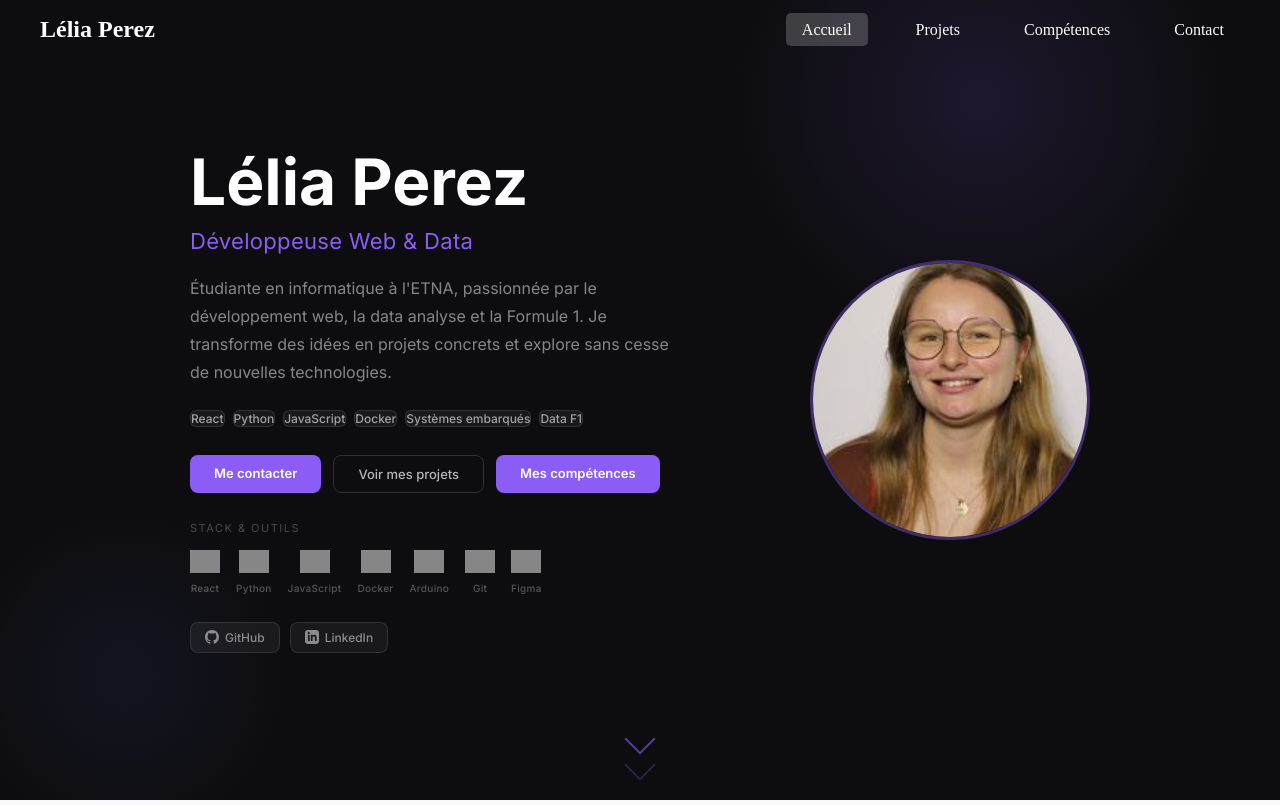
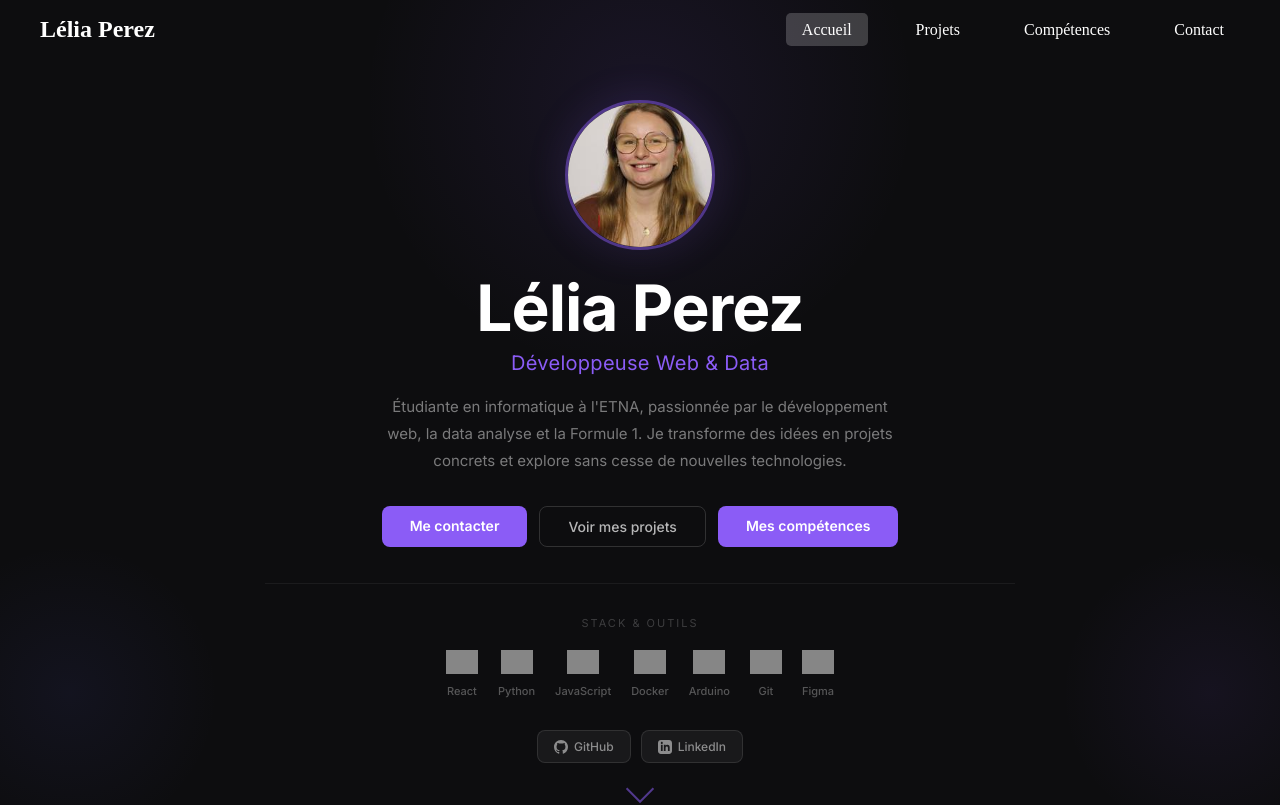
Before and after one commit to przlelia-art/Portfolio, a React (Vite) app: page / in a window 1280 px wide. Shown: the top 805 px of the page. Built offline with nearby package versions, Linux system fonts and the light colour scheme; grey boxes are pictures that could not be loaded.

Commit message:
fix: correction of design for hero

```diff
--- a/src/components/Hero.jsx
+++ b/src/components/Hero.jsx
@@ -6,12 +6,9 @@ const techStack = [
   { name: "JavaScript", icon: "https://cdn.jsdelivr.net/gh/devicons/devicon/icons/javascript/javascript-original.svg" },
   { name: "Docker",     icon: "https://cdn.jsdelivr.net/gh/devicons/devicon/icons/docker/docker-original.svg" },
   { name: "Arduino",    icon: "https://cdn.jsdelivr.net/gh/devicons/devicon/icons/arduino/arduino-original.svg" },
-
   { name: "Git",        icon: "https://cdn.jsdelivr.net/gh/devicons/devicon/icons/git/git-original.svg" },
   { name: "Figma",      icon: "https://cdn.jsdelivr.net/gh/devicons/devicon/icons/figma/figma-original.svg" },
 ];
-
-const tags = ["React", "Python", "JavaScript", "Docker", "Systèmes embarqués", "Data F1"];
 
 function Hero() {
   const [btn1Hover, setBtn1Hover] = useState(false);
@@ -34,13 +31,8 @@ function Hero() {
         }
 
         @keyframes fadeInUp {
-          from { opacity: 0; transform: translateY(28px); }
+          from { opacity: 0; transform: translateY(30px); }
           to   { opacity: 1; transform: translateY(0); }
-        }
-
-        @keyframes fadeInRight {
-          from { opacity: 0; transform: translateX(28px); }
-          to   { opacity: 1; transform: translateX(0); }
         }
 
         @keyframes bounce {
@@ -48,65 +40,36 @@ function Hero() {
           50%       { transform: translateX(-50%) translateY(8px); }
         }
 
-        .hero-content {
-          animation: fadeInUp 0.85s cubic-bezier(0.16, 1, 0.3, 1) both;
+        .hero-main-content {
+          animation: fadeInUp 0.9s cubic-bezier(0.16, 1, 0.3, 1) both;
         }
 
-        .hero-photo-side {
-          animation: fadeInRight 0.85s cubic-bezier(0.16, 1, 0.3, 1) 0.15s both;
-        }
-
-        .hero-tag {
-          background: rgba(255,255,255,0.05);
-          border: 1px solid rgba(255,255,255,0.1);
-          color: rgba(255,255,255,0.6);
-          padding: 4px 12px;
-          border-radius: 6px;
-          font-size: 12px;
-          font-weight: 500;
-          display: inline-block;
-        }
-
-        .tech-icon-item {
+        .tech-item {
           display: flex;
           flex-direction: column;
           align-items: center;
-          gap: 5px;
+          gap: 6px;
+          transition: transform 0.2s ease;
           cursor: default;
-          transition: transform 0.2s ease;
         }
-
-        .tech-icon-item:hover {
-          transform: translateY(-4px);
+        .tech-item:hover { transform: translateY(-4px); }
+        .tech-item img {
+          width: 32px; height: 32px; object-fit: contain;
+          filter: grayscale(20%) brightness(0.85);
+          transition: filter 0.2s ease;
         }
-
-        .tech-icon-item img {
-          width: 30px;
-          height: 30px;
-          object-fit: contain;
-          transition: filter 0.2s ease;
-          filter: grayscale(30%) brightness(0.85);
-        }
-
-        .tech-icon-item:hover img {
-          filter: grayscale(0%) brightness(1);
-        }
-
-        .tech-icon-item span {
-          font-size: 10px;
+        .tech-item:hover img { filter: grayscale(0%) brightness(1); }
+        .tech-item span {
+          font-size: 11px;
           color: rgba(255,255,255,0.3);
           font-weight: 500;
-          letter-spacing: 0.3px;
-          transition: color 0.2s;
+          transition: color 0.2s ease;
         }
-
-        .tech-icon-item:hover span {
-          color: rgba(255,255,255,0.6);
-        }
+        .tech-item:hover span { color: rgba(255,255,255,0.65); }
 
         .chevron-wrap {
           position: absolute;
-          bottom: 32px;
+          bottom: 28px;
           left: 50%;
           transform: translateX(-50%);
           display: flex;
@@ -117,37 +80,24 @@ function Hero() {
           cursor: pointer;
           animation: bounce 2.5s ease-in-out infinite;
         }
-
         .chevron {
-          width: 22px; height: 22px;
-          border-right: 2px solid rgba(139,92,246,0.6);
-          border-bottom: 2px solid rgba(139,92,246,0.6);
+          width: 20px; height: 20px;
+          border-right: 2px solid rgba(139,92,246,0.55);
+          border-bottom: 2px solid rgba(139,92,246,0.55);
           transform: rotate(45deg);
         }
-
         .chevron2 {
-          width: 22px; height: 22px;
-          border-right: 2px solid rgba(139,92,246,0.25);
-          border-bottom: 2px solid rgba(139,92,246,0.25);
+          width: 20px; height: 20px;
+          border-right: 2px solid rgba(139,92,246,0.2);
+          border-bottom: 2px solid rgba(139,92,246,0.2);
           transform: rotate(45deg);
-          margin-top: -14px;
+          margin-top: -13px;
         }
 
         @media (max-width: 768px) {
-          .hero-inner {
-            flex-direction: column-reverse !important;
-            text-align: center;
-          }
-          .hero-photo-wrap {
-            width: 180px !important;
-            height: 180px !important;
-          }
-          .hero-name {
-            font-size: 36px !important;
-          }
-          .hero-buttons, .hero-socials, .hero-tags, .tech-icons-row {
-            justify-content: center !important;
-          }
+          .hero-name { font-size: 42px !important; }
+          .hero-desc  { font-size: 14px !important; }
+          .hero-buttons { flex-direction: column; align-items: center; }
         }
       `}</style>
 
@@ -157,77 +107,96 @@ function Hero() {
           background: "#0d0d0f",
           minHeight: "100vh",
           display: "flex",
-          flexDirection: "column",
+          alignItems: "center",
           justifyContent: "center",
-          padding: "80px 60px 80px",
+          padding: "100px 40px 80px",
           position: "relative",
           overflow: "hidden",
         }}
       >
         {/* Halos d'ambiance */}
         <div style={{
-          position: "absolute", width: "500px", height: "500px", borderRadius: "50%",
-          background: "radial-gradient(circle, rgba(139,92,246,0.13) 0%, transparent 70%)",
-          top: "-150px", right: "50px", pointerEvents: "none",
+          position: "absolute", width: "600px", height: "600px", borderRadius: "50%",
+          background: "radial-gradient(circle, rgba(139,92,246,0.1) 0%, transparent 65%)",
+          top: "-200px", left: "50%", transform: "translateX(-50%)",
+          pointerEvents: "none",
         }} />
         <div style={{
-          position: "absolute", width: "350px", height: "350px", borderRadius: "50%",
-          background: "radial-gradient(circle, rgba(99,102,241,0.08) 0%, transparent 70%)",
-          bottom: "-50px", left: "-50px", pointerEvents: "none",
+          position: "absolute", width: "300px", height: "300px", borderRadius: "50%",
+          background: "radial-gradient(circle, rgba(99,102,241,0.07) 0%, transparent 70%)",
+          bottom: 0, left: "-80px", pointerEvents: "none",
+        }} />
+        <div style={{
+          position: "absolute", width: "300px", height: "300px", borderRadius: "50%",
+          background: "radial-gradient(circle, rgba(139,92,246,0.07) 0%, transparent 70%)",
+          bottom: 0, right: "-80px", pointerEvents: "none",
         }} />
 
-        {/* Contenu principal */}
+        {/* Contenu centré */}
         <div
-          className="hero-inner"
+          className="hero-main-content"
           style={{
             display: "flex",
+            flexDirection: "column",
             alignItems: "center",
-            justifyContent: "center",
-            gap: "60px",
+            textAlign: "center",
+            maxWidth: "750px",
             width: "100%",
-            maxWidth: "900px",
-            margin: "0 auto",
             position: "relative",
             zIndex: 1,
           }}
         >
-          {/* Colonne gauche */}
-          <div className="hero-content" style={{ flex: 1 }}>
+          {/* Photo */}
+          <div style={{
+            width: "150px", height: "150px", borderRadius: "50%",
+            overflow: "hidden", border: "3px solid rgba(139,92,246,0.5)",
+            marginBottom: "24px",
+            boxShadow: "0 0 40px rgba(139,92,246,0.15)",
+          }}>
+            <img
+              src="/assets/photo_intra.jpg"
+              alt="Lélia Perez"
+              style={{ width: "100%", height: "100%", objectFit: "cover", display: "block" }}
+            />
+          </div>
+
+          {/* Nom */}
           <h1
             className="hero-name"
-              style={{ fontSize: "64px", fontWeight: "700", color: "#ffffff", lineHeight: 1.1, marginBottom: "10px" }}
+            style={{ fontSize: "64px", fontWeight: "700", color: "#fff", lineHeight: 1.05, marginBottom: "10px", letterSpacing: "-1px" }}
           >
             Lélia Perez
           </h1>
 
-            <p style={{ fontSize: "22px", fontWeight: "400", color: "#8b5cf6", marginBottom: "20px", letterSpacing: "0.3px" }}>
+          {/* Rôle */}
+          <p style={{ fontSize: "20px", color: "#8b5cf6", marginBottom: "18px", letterSpacing: "0.3px" }}>
             Développeuse Web &amp; Data
           </p>
 
-            <p style={{ fontSize: "16px", color: "rgba(255,255,255,0.5)", lineHeight: "1.75", maxWidth: "480px", marginBottom: "24px" }}>
+          {/* Description */}
+          <p
+            className="hero-desc"
+            style={{ fontSize: "15px", color: "rgba(255,255,255,0.45)", lineHeight: "1.8", maxWidth: "520px", marginBottom: "32px" }}
+          >
             Étudiante en informatique à l'ETNA, passionnée par le développement web,
             la data analyse et la Formule 1. Je transforme des idées en projets concrets
             et explore sans cesse de nouvelles technologies.
           </p>
 
-            {/* Tags */}
-            <div className="hero-tags" style={{ display: "flex", flexWrap: "wrap", gap: "8px", marginBottom: "28px" }}>
-              {tags.map((tag) => (
-                <span key={tag} className="hero-tag">{tag}</span>
-              ))}
-            </div>
-
-            {/* Boutons CTA */}
-            <div className="hero-buttons" style={{ display: "flex", gap: "12px", flexWrap: "wrap", marginBottom: "28px" }}>
+          {/* Boutons */}
+          <div
+            className="hero-buttons"
+            style={{ display: "flex", gap: "12px", flexWrap: "wrap", justifyContent: "center", marginBottom: "36px" }}
+          >
             <a
               href="#contact"
               style={{
                 background: btn1Hover ? "#7c3aed" : "#8b5cf6",
-                  color: "white", border: "none", padding: "10px 24px",
-                  borderRadius: "8px", fontSize: "13px", fontWeight: "600",
+                color: "white", border: "none", padding: "11px 28px",
+                borderRadius: "8px", fontSize: "14px", fontWeight: "600",
                 cursor: "pointer", textDecoration: "none", display: "inline-block",
                 transition: "all 0.2s ease",
-                  transform: btn1Hover ? "translateY(-1px)" : "translateY(0)",
+                transform: btn1Hover ? "translateY(-2px)" : "translateY(0)",
               }}
               onMouseEnter={() => setBtn1Hover(true)}
               onMouseLeave={() => setBtn1Hover(false)}
@@ -240,11 +209,11 @@ function Hero() {
               style={{
                 background: "transparent",
                 color: btn2Hover ? "white" : "rgba(255,255,255,0.7)",
-                  border: `1px solid ${btn2Hover ? "rgba(255,255,255,0.35)" : "rgba(255,255,255,0.15)"}`,
-                  padding: "10px 24px", borderRadius: "8px", fontSize: "13px", fontWeight: "500",
+                border: `1px solid ${btn2Hover ? "rgba(255,255,255,0.4)" : "rgba(255,255,255,0.15)"}`,
+                padding: "11px 28px", borderRadius: "8px", fontSize: "14px", fontWeight: "500",
                 cursor: "pointer", textDecoration: "none", display: "inline-block",
                 transition: "all 0.2s ease",
-                  transform: btn2Hover ? "translateY(-1px)" : "translateY(0)",
+                transform: btn2Hover ? "translateY(-2px)" : "translateY(0)",
               }}
               onMouseEnter={() => setBtn2Hover(true)}
               onMouseLeave={() => setBtn2Hover(false)}
@@ -256,11 +225,11 @@ function Hero() {
               href="#skills"
               style={{
                 background: btn3Hover ? "#7c3aed" : "#8b5cf6",
-                  color: "white", border: "none", padding: "10px 24px",
-                  borderRadius: "8px", fontSize: "13px", fontWeight: "600",
+                color: "white", border: "none", padding: "11px 28px",
+                borderRadius: "8px", fontSize: "14px", fontWeight: "600",
                 cursor: "pointer", textDecoration: "none", display: "inline-block",
                 transition: "all 0.2s ease",
-                  transform: btn3Hover ? "translateY(-1px)" : "translateY(0)",
+                transform: btn3Hover ? "translateY(-2px)" : "translateY(0)",
               }}
               onMouseEnter={() => setBtn3Hover(true)}
               onMouseLeave={() => setBtn3Hover(false)}
@@ -269,16 +238,18 @@ function Hero() {
             </a>
           </div>
 
+          {/* Séparateur */}
+          <div style={{ width: "100%", height: "1px", background: "rgba(255,255,255,0.06)", marginBottom: "32px" }} />
+
           {/* Tech icons */}
-            <div style={{ marginBottom: "28px" }}>
-              <p style={{ fontSize: "11px", color: "rgba(255,255,255,0.25)", letterSpacing: "1.5px", textTransform: "uppercase", marginBottom: "12px" }}>
+          <p style={{ fontSize: "11px", color: "rgba(255,255,255,0.2)", letterSpacing: "2px", textTransform: "uppercase", marginBottom: "16px" }}>
             Stack &amp; outils
           </p>
-              <div className="tech-icons-row" style={{ display: "flex", gap: "16px", flexWrap: "wrap", alignItems: "center" }}>
+          <div style={{ display: "flex", gap: "20px", flexWrap: "wrap", justifyContent: "center", marginBottom: "32px" }}>
             {techStack.map((tech) => (
               <div
                 key={tech.name}
-                    className="tech-icon-item"
+                className="tech-item"
                 onMouseEnter={() => setHoveredTech(tech.name)}
                 onMouseLeave={() => setHoveredTech(null)}
               >
@@ -287,10 +258,9 @@ function Hero() {
               </div>
             ))}
           </div>
-            </div>
 
           {/* Liens sociaux */}
-            <div className="hero-socials" style={{ display: "flex", gap: "10px", flexWrap: "wrap" }}>
+          <div style={{ display: "flex", gap: "10px", justifyContent: "center" }}>
             <a
               href="https://github.com/przlelia-art"
               target="_blank"
@@ -299,10 +269,10 @@ function Hero() {
                 display: "flex", alignItems: "center", gap: "6px",
                 background: githubHover ? "rgba(255,255,255,0.08)" : "rgba(255,255,255,0.05)",
                 border: `1px solid ${githubHover ? "rgba(255,255,255,0.2)" : "rgba(255,255,255,0.1)"}`,
-                  color: githubHover ? "rgba(255,255,255,0.8)" : "rgba(255,255,255,0.5)",
-                  padding: "7px 14px", borderRadius: "8px", fontSize: "12px", fontWeight: "500",
+                color: githubHover ? "rgba(255,255,255,0.85)" : "rgba(255,255,255,0.5)",
+                padding: "8px 16px", borderRadius: "8px", fontSize: "12px", fontWeight: "500",
                 textDecoration: "none", transition: "all 0.2s ease",
-                  transform: githubHover ? "translateY(-1px)" : "translateY(0)",
+                transform: githubHover ? "translateY(-2px)" : "translateY(0)",
               }}
               onMouseEnter={() => setGithubHover(true)}
               onMouseLeave={() => setGithubHover(false)}
@@ -321,10 +291,10 @@ function Hero() {
                 display: "flex", alignItems: "center", gap: "6px",
                 background: linkedinHover ? "rgba(255,255,255,0.08)" : "rgba(255,255,255,0.05)",
                 border: `1px solid ${linkedinHover ? "rgba(255,255,255,0.2)" : "rgba(255,255,255,0.1)"}`,
-                  color: linkedinHover ? "rgba(255,255,255,0.8)" : "rgba(255,255,255,0.5)",
-                  padding: "7px 14px", borderRadius: "8px", fontSize: "12px", fontWeight: "500",
+                color: linkedinHover ? "rgba(255,255,255,0.85)" : "rgba(255,255,255,0.5)",
+                padding: "8px 16px", borderRadius: "8px", fontSize: "12px", fontWeight: "500",
                 textDecoration: "none", transition: "all 0.2s ease",
-                  transform: linkedinHover ? "translateY(-1px)" : "translateY(0)",
+                transform: linkedinHover ? "translateY(-2px)" : "translateY(0)",
               }}
               onMouseEnter={() => setLinkedinHover(true)}
               onMouseLeave={() => setLinkedinHover(false)}
@@ -334,24 +304,6 @@ function Hero() {
               </svg>
               LinkedIn
             </a>
-            </div>
-          </div>
-
-          {/* Colonne droite — photo */}
-          <div className="hero-photo-side" style={{ flexShrink: 0 }}>
-            <div
-              className="hero-photo-wrap"
-              style={{
-                width: "280px", height: "280px", borderRadius: "50%",
-                overflow: "hidden", border: "3px solid rgba(139,92,246,0.4)",
-              }}
-            >
-              <img
-                src="/assets/photo_intra.jpg"
-                alt="Lélia Perez"
-                style={{ width: "100%", height: "100%", objectFit: "cover", display: "block" }}
-              />
-            </div>
           </div>
         </div>
 
```
Lines whose indentation alone changed are shown as unchanged.
